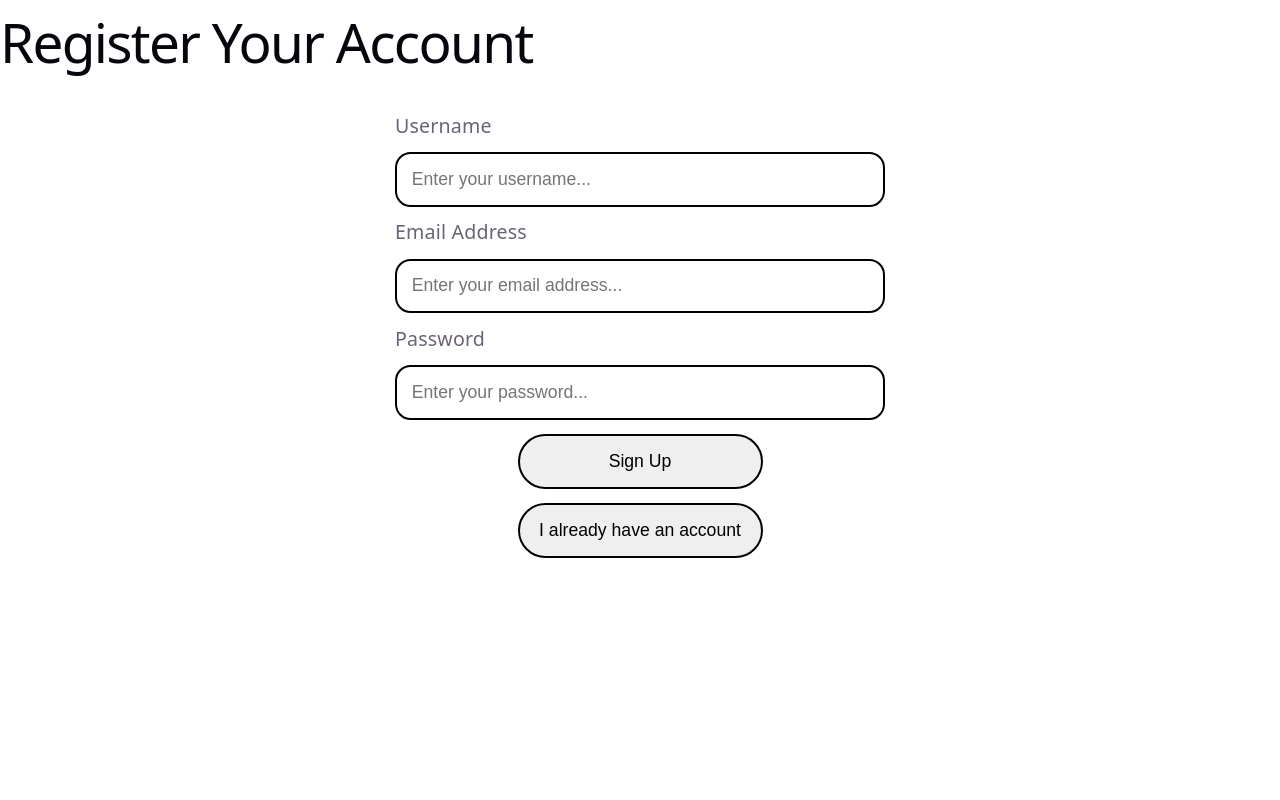
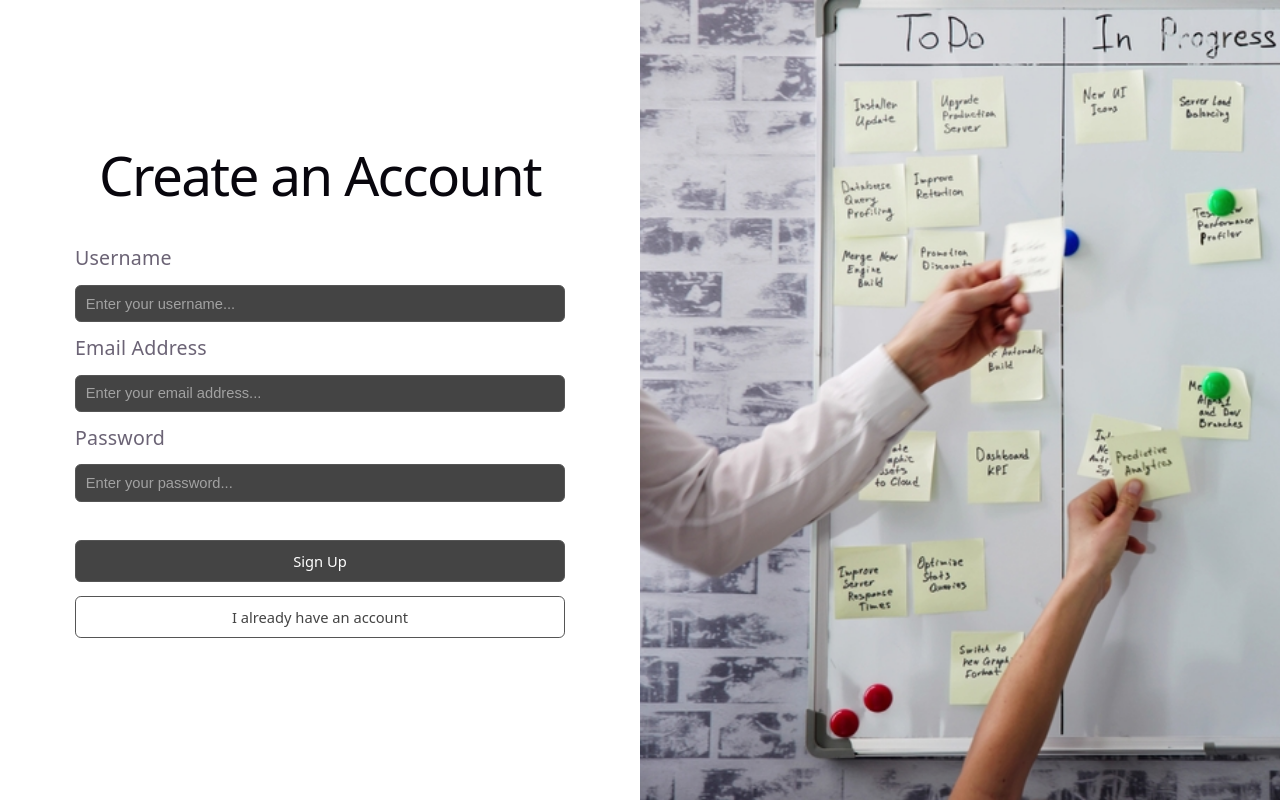
Before and after one commit to markbjoseph/Job-Tracker, a React app in the folder frontend/: page /registration in a window 1280 px wide. Built offline with nearby package versions, Linux system fonts and the light colour scheme; the HTML template or start-up script is replaced by a standard one.

Commit message:
changed the design of the registration page

```diff
--- a/frontend/src/registration.css
+++ b/frontend/src/registration.css
@@ -17,28 +17,120 @@
     font-size: 1.25rem;
 }
 
+/* same look as the other text boxes in the app (account, workspace, share pop-up) */
 .register-container input {
     width: 31.25rem;
-    padding: 0.9375rem;
-    font-size: 1.125rem;
+    max-width: 100%;
+    padding: 0.625rem;
     box-sizing: border-box;
-    border-radius: 1rem;
-    border: 0.1875rem solid black;
+
+    border: 1px solid #555;
+    border-radius: 0.375rem;
+
+    background-color: #444;
+    color: white;
+    font-size: 0.9375rem;
 }
 
-.register-container input:hover {
-    border: 0.1875rem solid #ccc;
+.register-container input::placeholder {
+    color: rgba(255, 255, 255, 0.5);
 }
 
+/* buttons styled like the text boxes: dark grey, white text, thin border, same width */
 .register-container button {
-    width: 15.625rem;
-    padding: 0.9375rem;
-    font-size: 1.125rem;
-    border-radius: 2rem;
-    border: 0.1875rem solid black;
+    width: 31.25rem;
+    max-width: 100%;
+    padding: 0.625rem;
+    box-sizing: border-box;
+
+    border: 1px solid #555;
+    border-radius: 0.375rem;
+
+    background-color: #444;
+    color: white;
+    font-family: inherit;
+    font-size: 0.9375rem;
+    cursor: pointer;
+}
+
+.register-container button:hover {
+    background-color: #555;
+}
+
+/* "I already have an account" is the secondary option, so it's lighter */
+.register-container button[type="button"] {
+    background-color: transparent;
+    color: #444;
+}
+
+.register-container button[type="button"]:hover {
+    background-color: rgba(0, 0, 0, 0.06);
+}
+
+
+/* "Create an Account" heading, centred above the form */
+.register-title {
+    text-align: center;
+}
+
+/* page split in two: create account form on the left, picture on the right */
+.register-layout {
+    display: grid;
+    grid-template-columns: 1fr 1fr;
+    min-height: 100vh;
+}
+
+/* left half: heading and form, centred in the middle of the half */
+.register-side {
+    display: flex;
+    flex-direction: column;
+    justify-content: center;
+
+    padding: 2rem;
     box-sizing: border-box;
 }
 
-.register-container button:hover {
-    border: 0.1875rem solid #ccc;
+/* right half: the picture fills it from top to bottom, cropped rather than stretched */
+.register-image {
+    position: relative;
+    overflow: hidden;
 }
+
+.register-image img {
+    position: absolute;
+    inset: 0;
+
+    width: 100%;
+    height: 100%;
+    object-fit: cover;
+    object-position: left center;
+
+    /* the photo is wider than this half, so slowly glide across it left -> right and back */
+    animation: register-image-pan 40s ease-in-out infinite alternate;
+}
+
+@keyframes register-image-pan {
+    from {
+        object-position: left center;
+    }
+
+    to {
+        object-position: right center;
+    }
+}
+
+/* on narrow screens there isn't room for both, so the form takes the full width */
+@media (max-width: 900px) {
+    .register-layout {
+        grid-template-columns: 1fr;
+    }
+
+    .register-image {
+        display: none;
+    }
+}
+
+/* gap between the last text box and the Sign Up button below it */
+.register-container button[type="submit"] {
+    margin-top: 1.5rem;
+}
--- a/frontend/src/registration.jsx
+++ b/frontend/src/registration.jsx
@@ -1,5 +1,6 @@
 import { useState } from "react";
 import "./registration.css";
+import kanbanImage from "./assets/kanban board.jpg";
 import { useNavigate } from "react-router-dom";
 
 
@@ -34,9 +35,12 @@ function Registration() {
 
 
     return (
-        <div>
+        // two halves: the form on the left, the picture on the right
+        <div className="register-layout">
 
-        <h1>Register Your Account</h1>
+        <div className="register-side">
+
+        <h1 className="register-title">Create an Account</h1>
 
             <div className="register-page">
 
@@ -107,6 +111,13 @@ function Registration() {
             </div>
 
         </div>
+
+        {/* right half: picture of a kanban board, just for decoration */}
+        <div className="register-image">
+            <img src={kanbanImage} alt="" />
+        </div>
+
+        </div>
     );
 }
 
```
Also changed, not shown: frontend/src/assets/kanban board.jpg (added).
